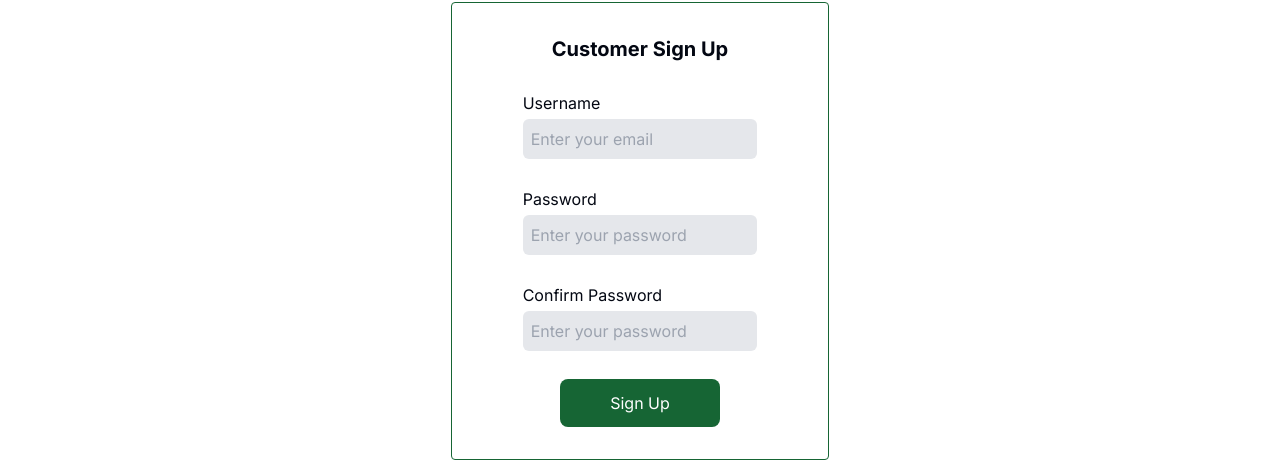
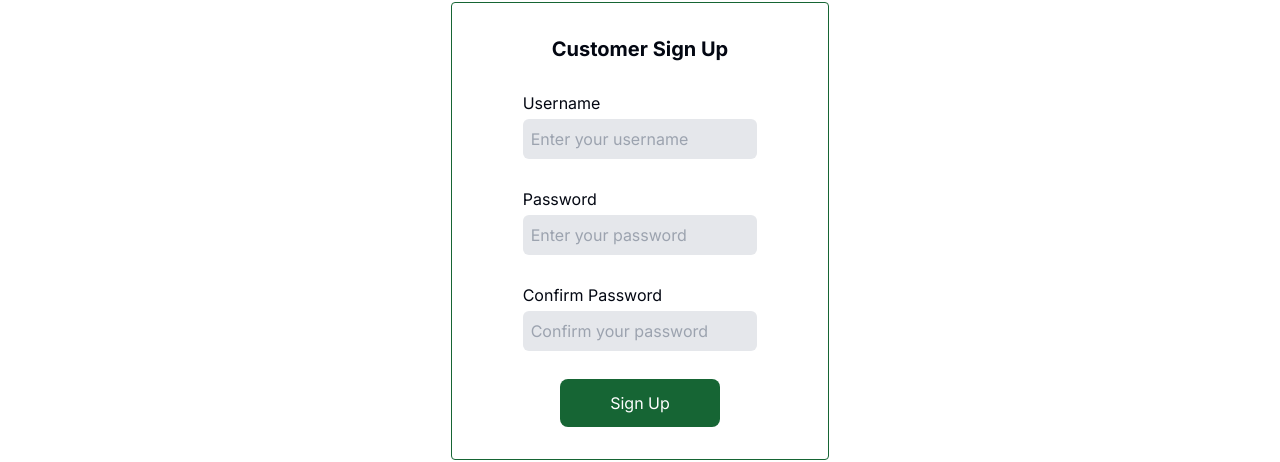
Before and after one commit to RealPhilos/resturant_website_team_project, a Next.js app in the folder frontend/: page /customer/signup in a window 1280 px wide. Shown: the part 142-604 px from the top of the page. Built offline with nearby package versions, Linux system fonts and the light colour scheme.

Commit message:
added react-hook-form and implemented it in signup page

```diff
--- a/frontend/package.json
+++ b/frontend/package.json
@@ -18,6 +18,7 @@
     "next": "^14.1.0",
     "react": "^18",
     "react-dom": "^18",
+    "react-hook-form": "^7.50.1",
     "react-native": "^0.73.4",
     "react-slick": "^0.30.1",
     "slick-carousel": "^1.8.1",
--- a/frontend/src/app/(auth)/customer/signup/page.jsx
+++ b/frontend/src/app/(auth)/customer/signup/page.jsx
@@ -2,32 +2,21 @@
 
 import { useToast } from "@/components/ui/use-toast";
 import { useRouter } from "next/navigation";
-import { useState } from "react";
+import { useForm } from "react-hook-form";
 
 function CustomerSignUpPage() {
-  const [username, setUsername] = useState("");
-  const [password, setPassword] = useState("");
-  const [confirmPassword, setConfirmPassword] = useState("");
+  const {
+    register,
+    handleSubmit,
+    formState: { errors },
+  } = useForm();
 
   const router = useRouter();
 
   const { toast } = useToast();
 
-  const handleUsernameChange = (e) => {
-    setUsername(e.target.value);
-  };
-
-  const handlePasswordChange = (e) => {
-    setPassword(e.target.value);
-  };
-
-  const handleConfirmPasswordChange = (e) => {
-    setConfirmPassword(e.target.value);
-  };
-
-  const handleSubmit = async (e) => {
-    e.preventDefault();
-
+  const handleSignUpSubmit = async (data) => {
+    const { username, password, confirmPassword } = data;
     const res = await fetch("http://localhost:8080/login/add", {
       method: "POST",
       body: JSON.stringify({
@@ -53,38 +42,46 @@ function CustomerSignUpPage() {
   return (
     <div>
       <form
-        onSubmit={handleSubmit}
+        onSubmit={handleSubmit(handleSignUpSubmit)}
         className="mx-auto w-2/5 border border-green-800 rounded p-8 mt-12 flex flex-col gap-7 items-center"
       >
         <span className="text-xl font-bold">Customer Sign Up</span>
         <div className="flex flex-col w-3/4 gap-1">
           <label>Username</label>
           <input
-            value={username}
-            onChange={handleUsernameChange}
+            {...register("username", { required: true })}
             className="p-2 bg-gray-200 rounded-md"
-            placeholder="Enter your email"
+            placeholder="Enter your username"
           />
+          {errors.username && (
+            <span className="text-red-700">Username is required</span>
+          )}
         </div>
         <div className="flex flex-col w-3/4 gap-1">
           <label>Password</label>
           <input
             type="password"
-            value={password}
-            onChange={handlePasswordChange}
+            {...register("password", { required: true })}
             className="p-2 bg-gray-200 rounded-md"
             placeholder="Enter your password"
           />
+          {errors.password && (
+            <span className="text-red-700">Password is required</span>
+          )}
         </div>
         <div className="flex flex-col w-3/4 gap-1">
           <label>Confirm Password</label>
           <input
             type="password"
-            value={confirmPassword}
-            onChange={handleConfirmPasswordChange}
+            {...register("confirmPassword", { required: true })}
             className="p-2 bg-gray-200 rounded-md"
-            placeholder="Enter your password"
+            placeholder="Confirm your password"
           />
+          {errors.confirmPassword && (
+            <span className="text-red-700">
+              Confirm password field is required
+            </span>
+          )}
         </div>
         <input
           className="bg-green-800 p-3 w-40 rounded-lg text-white cursor-pointer"
```
Also changed, not shown: 1 other file (tests, documents, lock files or other folders).
